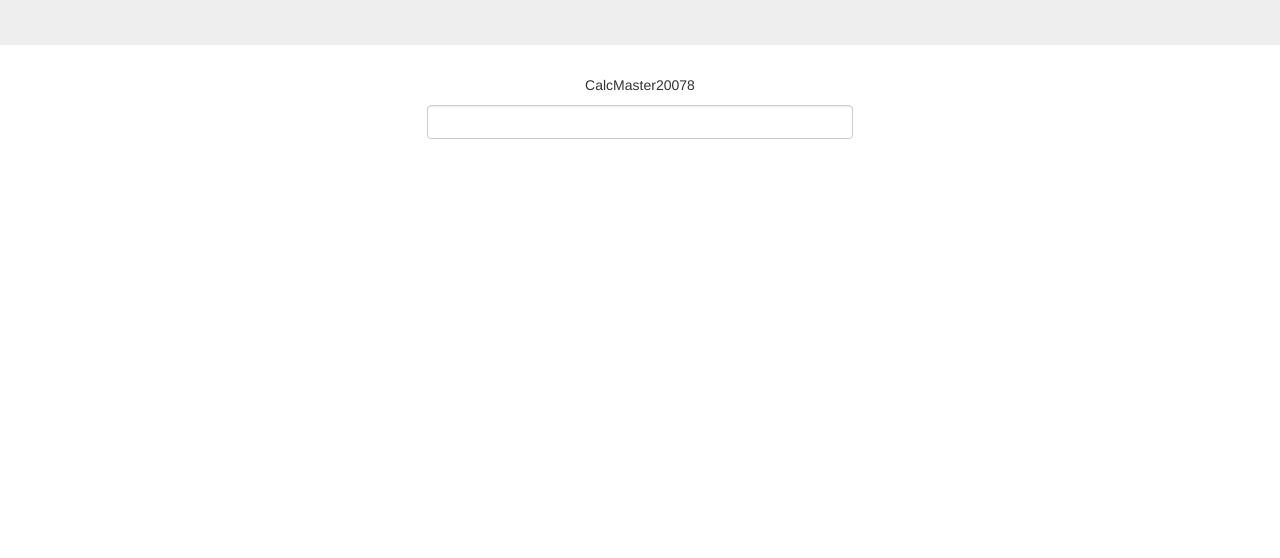
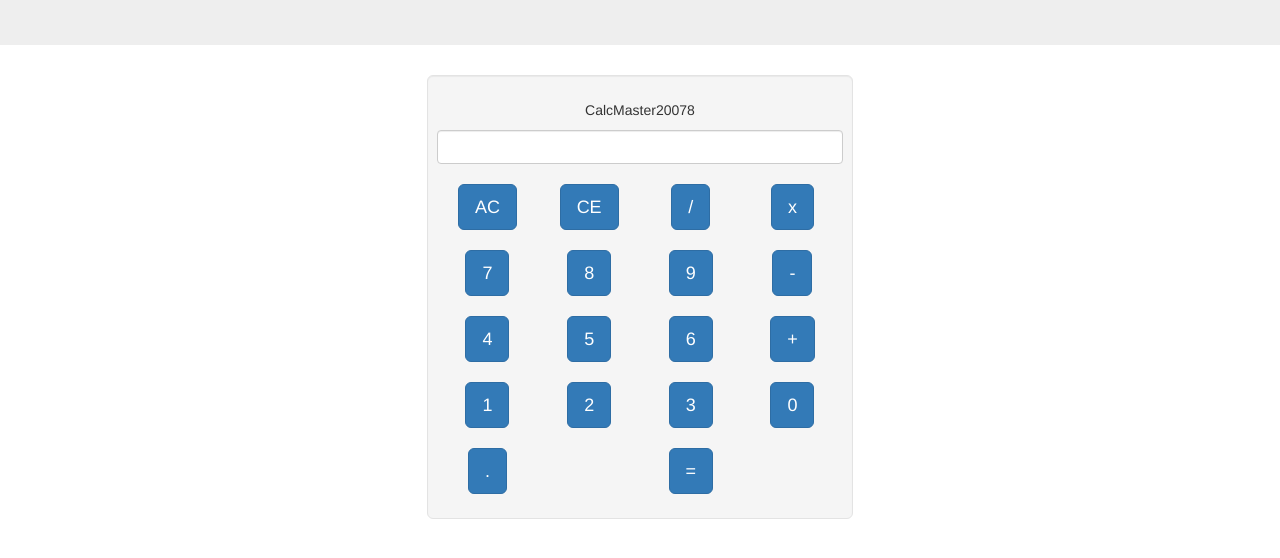
Before and after one commit to mtanzim/front-end-web-portfolio, a plain HTML site: page frontEndAdvanced/calculator/calculator.html in a window 1280 px wide. Shown: the part 120-678 px from the top of the page. Drawn offline with nearby package versions, Linux system fonts and the light colour scheme.

Commit message:
added buttons to the calculator

```diff
--- a/frontEndAdvanced/calculator/calculator.html
+++ b/frontEndAdvanced/calculator/calculator.html
@@ -23,16 +23,19 @@
 			</div>
 		</div>
 		<div class="container-fluid">
-			<div class="row" id="">
-				<div class="col-md-offset-4 col-md-4 text-center">
+			<div class="row">
+				<div class="col-md-offset-4 col-md-4 well well-lg text-center">
 					<div class="row">
 						<p>CalcMaster20078</p>
 					</div>
 					<div class="row">
 						 <input type="text" class="form-control" placeholder="">
+					</div>
+					<div class="row" id=""><br></div>
+					<div class="row" id="calcButtons">
+					</div>
 				</div>
-			</div>
-	 	</div>
+		 	</div>
 
 		<script src="https://ajax.googleapis.com/ajax/libs/jquery/1.12.4/jquery.min.js"></script>
 		<script src="https://maxcdn.bootstrapcdn.com/bootstrap/3.3.7/js/bootstrap.min.js" integrity="sha384-Tc5IQib027qvyjSMfHjOMaLkfuWVxZxUPnCJA7l2mCWNIpG9mGCD8wGNIcPD7Txa" crossorigin="anonymous"></script>
--- a/frontEndAdvanced/calculator/calculator.js
+++ b/frontEndAdvanced/calculator/calculator.js
@@ -17,5 +17,18 @@ function pad (num, size){
 $(document).ready(function(){
 
 	//alert ("Hi, I'm the calculator!")
+	var calcOrder=['AC','CE','/', 'x',7,8,9,'-',4,5,6,'+',1,2,3,0,'.','=' ];
+	var bootstrapColWidth="col-md-3"
+	for (var i in calcOrder){
+		if (calcOrder[i]==='='){
+			bootstrapColWidth="col-md-9"
+		} else {bootstrapColWidth="col-md-3";}
+		$('#calcButtons').append('<div class="'+bootstrapColWidth+'"" text-center"><button type="button" id="btn_'+calcOrder+'"class="btn btn-primary btn-lg">'+calcOrder[i]+'</button></div>');
+		if (['x', '-', '+',0].includes(calcOrder[i])){
+			$('#calcButtons').append('<div class="col-md-12"><br></div>')
+		}
+
+	}
+
 
 });
```
